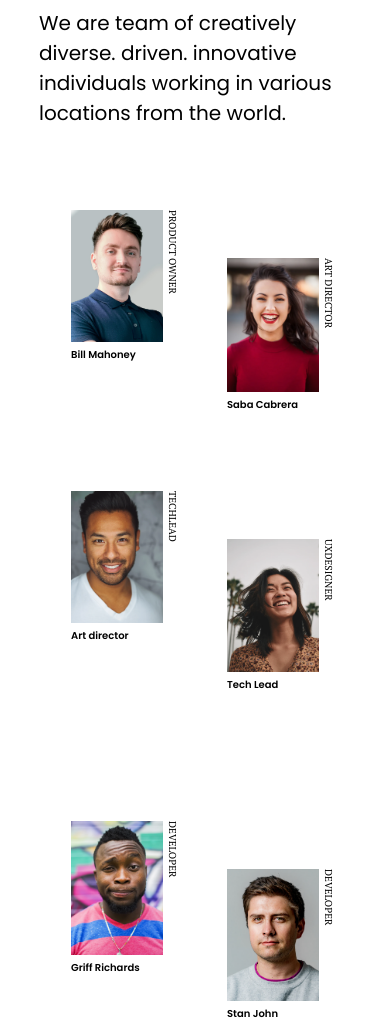
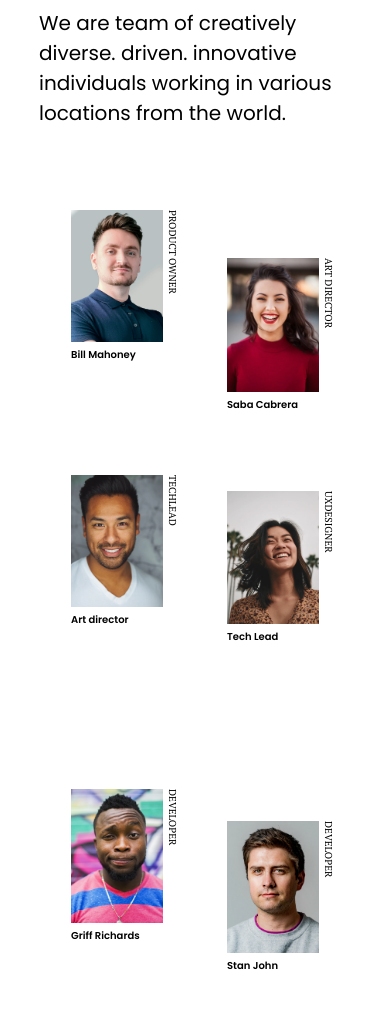
Before and after one commit to lanre-waju/the-team-challenge, a plain HTML site: page index.html in a window 390 px wide. Shown: the part 77-1098 px from the top of the page. Drawn offline with Linux system fonts and the light colour scheme.

Commit message:
modified files

```diff
--- a/index.html
+++ b/index.html
@@ -20,7 +20,7 @@
         </div>
     </div>
     <div class="container">
-        <div class="member1 profiles">
+        <div class="profile1 profiles">
             <img src="/images/photo1.png" alt="" /><span>product owner</span>
             <p>Bill Mahoney</p>
         </div>
--- a/styles.css
+++ b/styles.css
@@ -111,11 +111,11 @@ footer {
         font-size: 1rem;
     }
     .profile4 {
-        padding: 5em 2em 0 2em;
+        padding: 3em 2em 0 2em;
         top: 1em;
     }
     .profile6 {
-        padding: 8em 2em 0 2em;
+        padding: 7em 2em 0 2em;
         top: 1em;
     }
     span {
```
